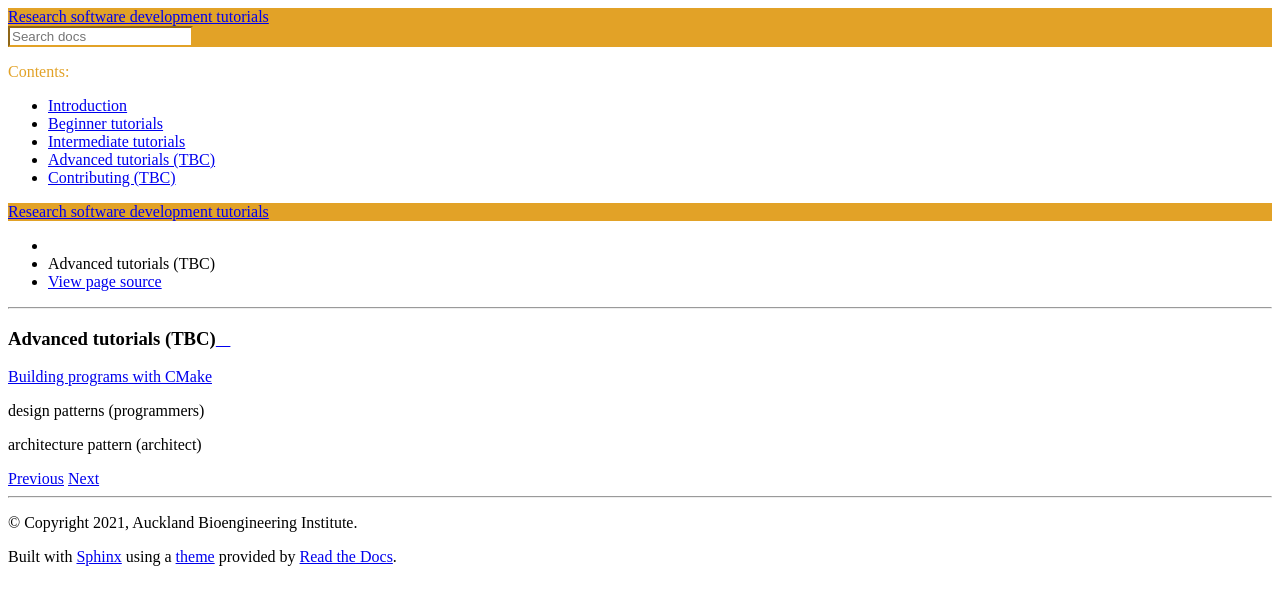
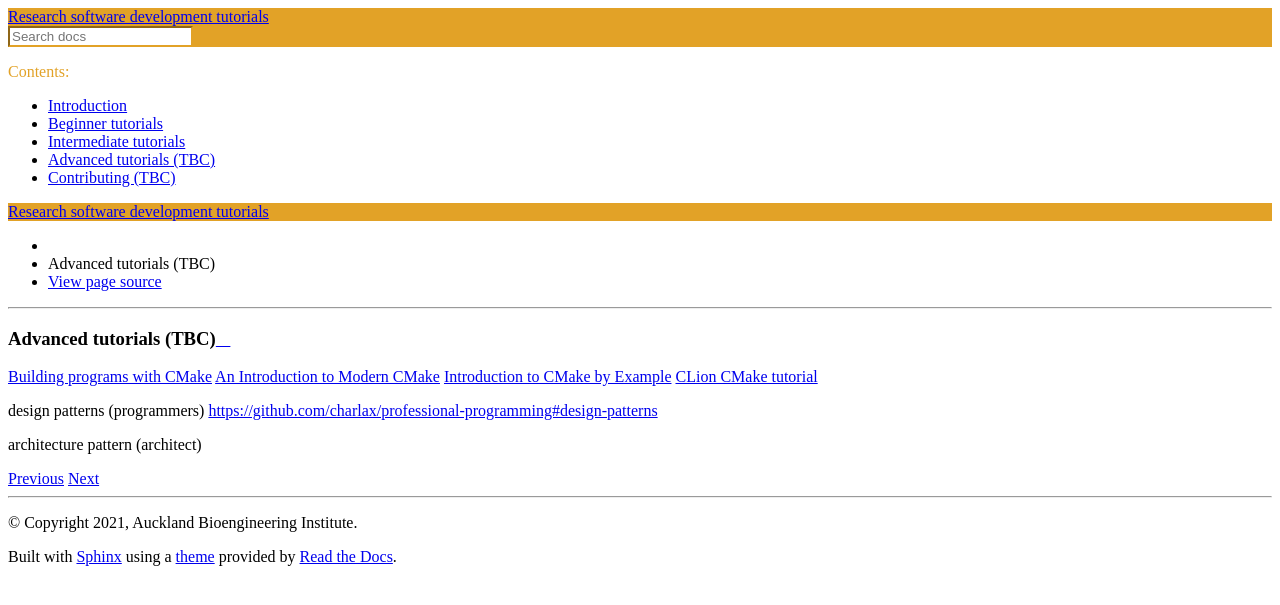
Before and after one commit to prasanthsasikumar/holographic-breast-biomechanics, a Sphinx documentation site: the page built from docs/source/advanced.rst, in a window 1280 px wide. Shown: the top 605 px of the page. Built offline with Sphinx 7.4.7 and the Read the Docs theme 2.0.0, drawn with Linux system fonts in a browser that asks for light colours.

Commit message:
Adding cmake tutorials

```diff
--- a/docs/source/advanced.rst
+++ b/docs/source/advanced.rst
@@ -3,7 +3,10 @@ Advanced tutorials (TBC)
 ========================
 
 `Building programs with CMake <https://medium.com/@onur.dundar1/cmake-tutorial-585dd180109b>`_
+`An Introduction to Modern CMake <https://cliutils.gitlab.io/modern-cmake/>`_
+`Introduction to CMake by Example <http://derekmolloy.ie/hello-world-introductions-to-cmake/>`_
+`CLion CMake tutorial <https://www.jetbrains.com/help/clion/quick-cmake-tutorial.html>`_
 
-design patterns (programmers)
+design patterns (programmers) https://github.com/charlax/professional-programming#design-patterns
 
 architecture pattern (architect)
```
